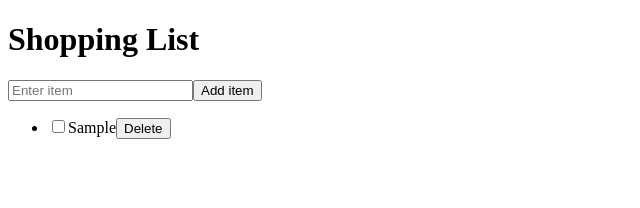
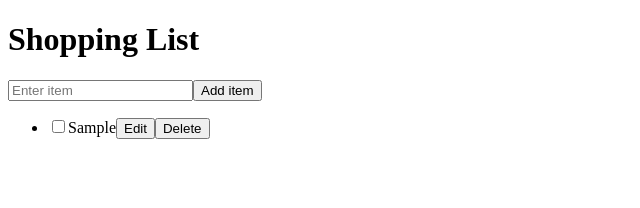
Before and after one commit to acleland/adv-react-shopping-list, a React app: page / in a window 1280 px wide. Both pictures are taken after typing "Sample" into the empty fields and a click on the button "Add item". Shown: the top 208 px of the page, without its empty margins (0-640 px from the left). Built offline with nearby package versions, Linux system fonts and the light colour scheme; the HTML template or start-up script is replaced by a standard one.

Commit message:
edit feature working

```diff
--- a/src/App.jsx
+++ b/src/App.jsx
@@ -24,6 +24,12 @@ export default function App() {
         );
       case ACTIONS.DELETE_ITEM:
         return list.filter((item) => item.id !== action.payload.id);
+      case ACTIONS.EDIT_ITEM:
+        return list.map((item) =>
+          item.id === action.payload.id
+            ? { ...item, name: action.payload.name }
+            : item
+        );
     }
   }
 
--- a/src/components/ListItem.jsx
+++ b/src/components/ListItem.jsx
@@ -1,15 +1,39 @@
 import React from 'react';
 import { ACTIONS } from '../App';
+import { useState } from 'react';
 
 export default function ListItem({ item, dispatch }) {
+  const [editing, setEditing] = useState(false);
+  const [name, setName] = useState(item.name);
+
   const handleToggle = () => {
     dispatch({ type: ACTIONS.TOGGLE_ITEM, payload: { id: item.id } });
   };
+
   const handleDelete = () => {
     dispatch({ type: ACTIONS.DELETE_ITEM, payload: { id: item.id } });
   };
+
+  const handleEdit = (e) => {
+    e.preventDefault();
+    dispatch({ type: ACTIONS.EDIT_ITEM, payload: { id: item.id, name: name } });
+    setEditing(false);
+  };
+
   return (
     <span>
+      {editing ? (
+        <form onSubmit={handleEdit}>
+          <input
+            type="text"
+            placeholder={item.name}
+            value={name}
+            onChange={(e) => setName(e.target.value)}
+          />
+          <button>Save</button>
+        </form>
+      ) : (
+        <>
           <input
             type="checkbox"
             id={item.id}
@@ -17,6 +41,9 @@ export default function ListItem({ item, dispatch }) {
             onChange={handleToggle}
           />
           <label htmlFor={item.id}>{item.name}</label>
+          <button onClick={() => setEditing(!editing)}>Edit</button>
+        </>
+      )}
       <button onClick={handleDelete}>Delete</button>
     </span>
   );
```
Lines whose indentation alone changed are shown as unchanged.
